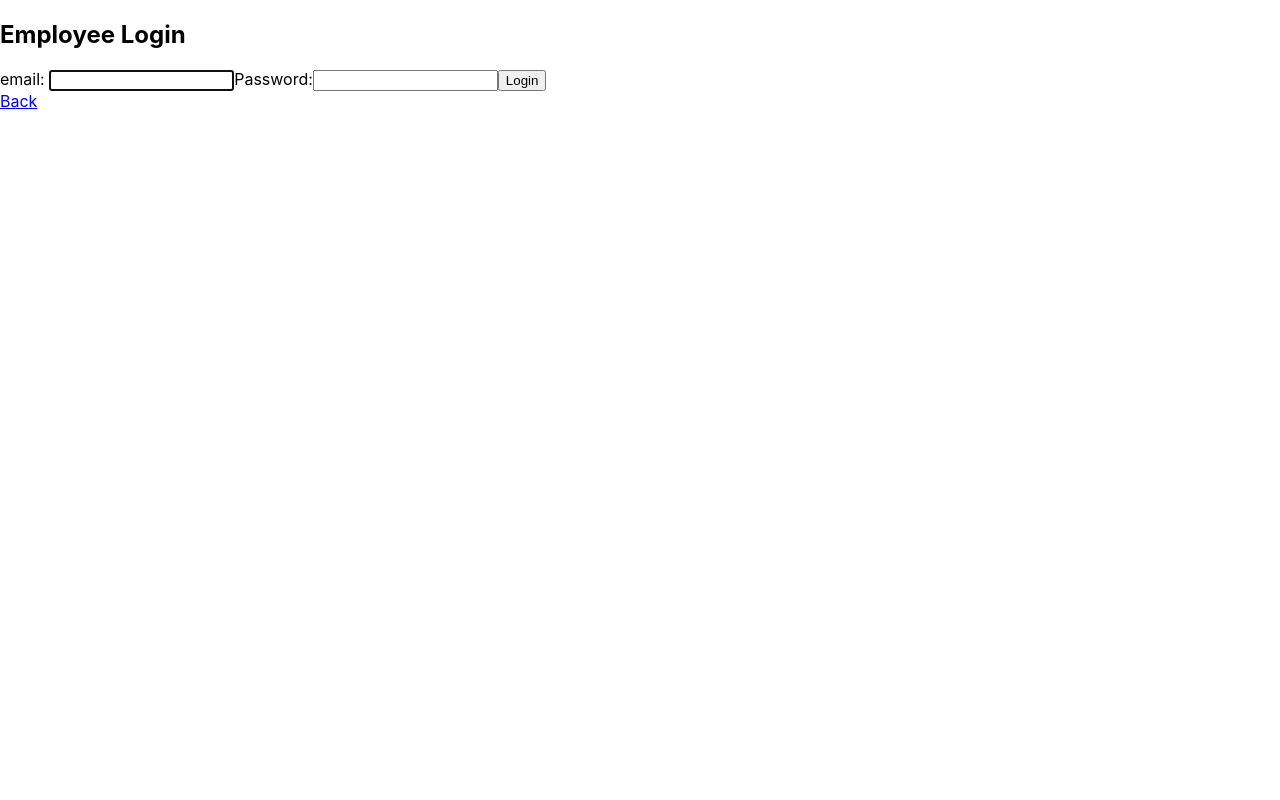
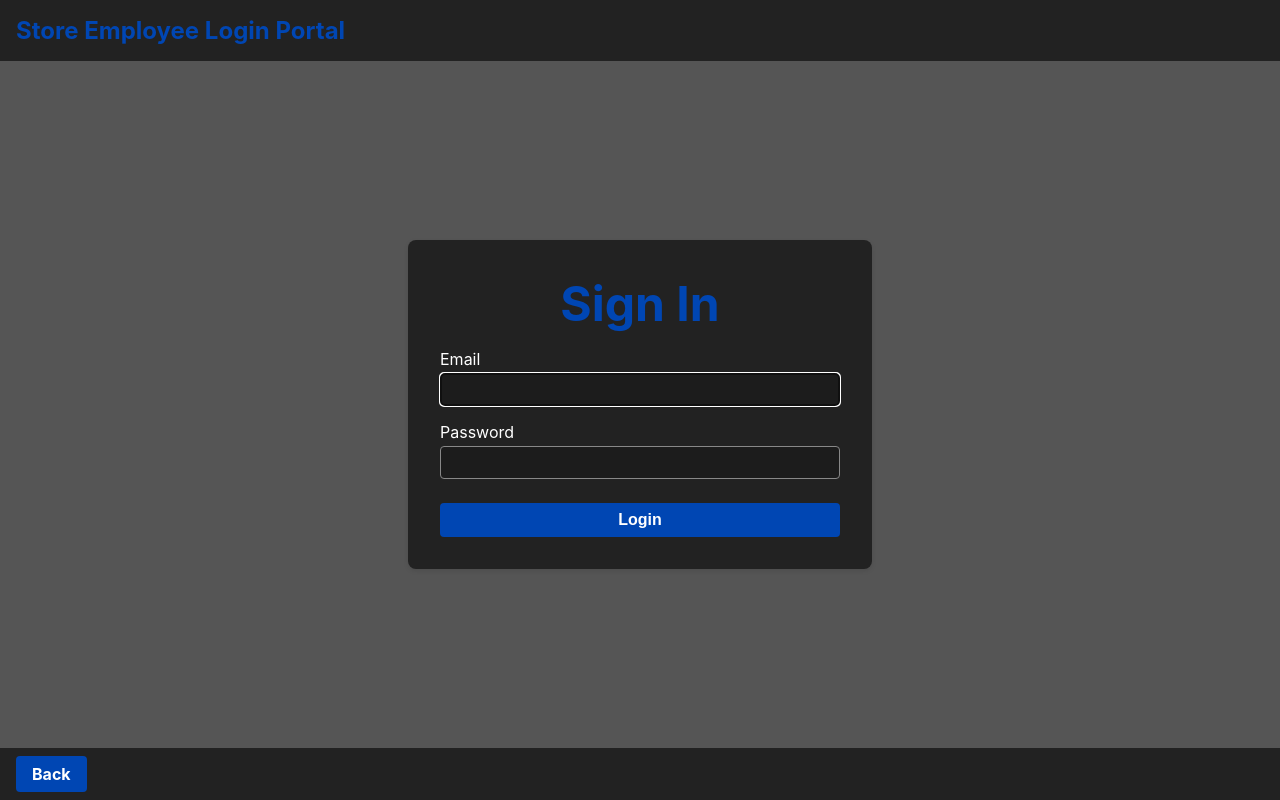
Before and after one commit to Spenner55/store-management-app, a React (Create React App) app in the folder frontend/: page /login in a window 1280 px wide. Built offline with nearby package versions, Linux system fonts and the light colour scheme.

Commit message:
added styling to existing pages

```diff
--- a/frontend/src/components/DashFooter.module.css
+++ b/frontend/src/components/DashFooter.module.css
@@ -1,6 +1,7 @@
 .dash-footer {
+    display: flex;
     background-color: #222;
     color: white;
-    text-align: center;
+    align-items: flex-end;
     padding: 1rem;
 }
--- a/frontend/src/components/DashHeader.js
+++ b/frontend/src/components/DashHeader.js
@@ -3,15 +3,15 @@ import styles from './DashHeader.module.css';
 
 const DashHeader = () => {
     return (
-        <header className={styles.dashHeader}>
-            <div className={styles.dashHeaderContainer}>
-                <Link to='/' className={styles.dashHeaderHome}>
+        <header className={styles['dash-header']}>
+            <div className={styles['dash-header__container']}>
+                <Link to='/' className={styles['dash-header__link']}>
                     <p>Logout</p>
                 </Link>
-                <Link to='/dash' className={styles.dashHeaderHome}>
+                <Link to='/dash' className={styles['dash-header__link']}>
                     <p>Home</p>
                 </Link>
-                <nav className={styles.dashHeaderNav}>
+                <nav className={styles['dash-header__nav']}>
                     {/* Navigation links can go here */}
                 </nav>
             </div>
--- a/frontend/src/components/DashHeader.module.css
+++ b/frontend/src/components/DashHeader.module.css
@@ -1,19 +1,29 @@
 .dash-header {
-    background-color: #444;
+    background-color: #0a87cfe8;
     color: white;
-    padding: 1rem;
 }
 
 .dash-header__container {
     display: flex;
-    justify-content: space-between;
-    align-items: center;
+    justify-content: flex-start;
 }
 
-.dash-header__home {
-    font-size: 1.5rem;
+.dash-header__link {
     text-decoration: none;
+    background-color: #0046b3;
     color: white;
+    padding: 0.5rem 1rem;
+    border: 1px solid black;
+    border-left: none;
+    font-weight: bold;
+    cursor: pointer;
+    font-size: 1rem;
+    transition: background-color 0.2s ease;
+    margin-top: 0.5rem;
+}
+
+.dash-header__link:hover {
+    color: gray;
 }
 
 .dash-header__nav {
--- a/frontend/src/components/DashLayout.js
+++ b/frontend/src/components/DashLayout.js
@@ -5,13 +5,13 @@ import styles from './DashLayout.module.css';
 
 const DashLayout = () => {
     return (
-        <>
+        <div className={styles['dash-layout']}>
             <DashHeader />
-            <div className={styles.dashContainer}>
+            <div className={styles['dash-container']}>
                 <Outlet />
             </div>
             <DashFooter />
-        </>
+        </div>
     );
 }
 
--- a/frontend/src/components/DashLayout.module.css
+++ b/frontend/src/components/DashLayout.module.css
@@ -1,3 +1,11 @@
+.dash-layout {
+    display: flex;
+    flex-direction: column;
+    min-height: 100vh;
+}
+
 .dash-container {
-    padding: 2rem;
+    flex-grow: 1;
+    box-sizing: border-box;
+    background-color: white;
 }
--- a/frontend/src/components/Public.js
+++ b/frontend/src/components/Public.js
@@ -3,15 +3,15 @@ import styles from './Public.module.css';
 
 const Public = () => {
     return (
-        <section className={styles.public}>
-            <header className={styles.publicHeader}>
+        <section className={styles['public']}>
+            <header className={styles['public-header']}>
                 <h1>Welcome to Store</h1>
             </header>
-            <main className={styles.publicMain}>
-                <Link className={styles.publicEmployeeLogin} to='/login'>Login</Link>
+            <main className={styles['public-main']}>
+                <Link className={styles['public-login__link']} to='/login'>Login</Link>
             </main>
-            <footer className={styles.publicFooter}>
-
+            <footer className={styles['public-footer']}>
+                footer
             </footer>
         </section>
     );
--- a/frontend/src/components/Public.module.css
+++ b/frontend/src/components/Public.module.css
@@ -1,29 +1,40 @@
 .public {
-    text-align: center;
-    padding: 2rem;
+    display: flex;
+    flex-direction: column;
+    min-height: 100vh;
+    background-color: #555;
+    color: #0046b3;
 }
 
-.public__header {
+.public-header {
     font-size: 2rem;
     font-weight: bold;
+    text-align: center;
+    background-color: #222;
 }
 
-.public__main {
+.public-main {
     margin-top: 2rem;
+    margin-bottom: 2rem;
+    flex-grow: 1;
+    text-align: center;
 }
 
-.public__employee__login {
+.public-login__link {
     text-decoration: none;
     color: white;
-    background-color: #007bff;
+    background-color: #0046b3;
     padding: 0.5rem 1rem;
     border-radius: 5px;
     display: inline-block;
 }
 
-.public__footer {
-    margin-top: 2rem;
+.public-login__link:hover {
+    background-color: #00308f;
+}
+
+.public-footer {
+    display: flex;
     background-color: #222;
     color: white;
-    padding: 1rem;
 }
--- a/frontend/src/features/auth/Home.js
+++ b/frontend/src/features/auth/Home.js
@@ -1,11 +1,16 @@
 import { Link } from 'react-router-dom';
+import styles from './Home.module.css';
 
 const Home = () => {
     const content = (
-        <section className='Home'>
-            <h1>Welcome to Employee Portal</h1>
-            <p><Link to='/dash/employees'>View list of co-workers</Link></p>
-            <p><Link to='/dash/worklogs'>View list of worklogs</Link></p>
+        <section className={styles['home']}>
+            <div className={styles['home-container']}>
+                <h1>Welcome to Employee Portal</h1>
+                <div className={styles['links']}>
+                    <Link to='/dash/employees'>View list of co-workers</Link>
+                    <Link to='/dash/worklogs'>View list of worklogs</Link>
+                </div>
+            </div>
         </section>
     )
     return content;
--- /dev/null
+++ b/frontend/src/features/auth/Home.module.css
@@ -0,0 +1,34 @@
+.home {
+    text-align: center;
+    height: 100%;
+    padding: 1rem;
+}
+
+.home-container h1 {
+    font-size: 3rem;
+}
+
+.links {
+    display: flex;
+    flex-direction: row;
+    justify-content: center;
+    gap: 1rem;
+}
+
+.links a {
+    text-decoration: none;
+    background-color: #0046b3;
+    color: white;
+    padding: 0.5rem 1rem;
+    border: none;
+    font-weight: bold;
+    cursor: pointer;
+    border-radius: 4px;
+    font-size: 1rem;
+    transition: background-color 0.2s ease;
+    margin-top: 0.5rem;
+}
+
+.home-container a:hover {
+    text-decoration: underline;
+}
--- a/frontend/src/features/auth/Login.js
+++ b/frontend/src/features/auth/Login.js
@@ -4,6 +4,8 @@ import { useNavigate, Link } from 'react-router-dom';
 import { useDispatch } from 'react-redux';
 import { setCredentials } from './authSlice';
 import { useLoginMutation } from './authApiSlice';
+
+import styles from './Login.module.css';
 
 const Login = () => {
     const errRef = useRef();
@@ -63,18 +65,20 @@ const Login = () => {
     if (isLoading) return <p>Loading...</p>
 
     const content = (
-        <section className='public'>
-            <header>
+        <section className={styles['public']}>
+            <header className={styles['public-header']}>
                 <h1>
-                    Employee Login
+                    Store Employee Login Portal
                 </h1>
             </header>
-            <main className='login'>
+            <main className={styles['main']}>
+                <div className={styles['login']}>
+                    <h1>Sign In</h1>
                     <p ref={errRef} className={errClass} aria-live='assertive' tabIndex='-1'>{errMsg}</p>
-                <form className='form' onSubmit={handleSubmit}>
-                    <label htmlFor='email'>email: </label>
+                    <form className={styles['login__form']} onSubmit={handleSubmit}>
+                        <div className={styles['form-row']}>
+                            <label htmlFor='email'>Email </label>
                             <input
-                        className='form__input'
                                 type='text'
                                 id='email'
                                 ref={userRef}
@@ -83,21 +87,23 @@ const Login = () => {
                                 autoComplete='off'
                                 required
                             />
-
-                    <label htmlFor='password'>Password:</label>
+                        </div>
+                        <div className={styles['form-row']}>
+                            <label htmlFor='password'>Password</label>
                             <input
-                        className='form__input'
                                 type='password'
                                 id='password'
                                 onChange={handlePasswordInput}
                                 value={password}
                                 required
                             />
+                        </div>
 
-                    <button className='form__submit-button'>Login</button>
+                        <button className={styles['submit-button']}>Login</button>
                     </form>
+                </div>
             </main>
-            <footer>
+            <footer className={styles['public-footer']}>
                 <Link to='/'>Back</Link>
             </footer>
         </section>
--- /dev/null
+++ b/frontend/src/features/auth/Login.module.css
@@ -0,0 +1,105 @@
+.public {
+    display: flex;
+    flex-direction: column;
+    min-height: 100vh;
+    background-color: #555;
+}
+
+.public-header {
+    padding: 1rem;
+    background-color: #222;
+    color: #0046b3;
+}
+
+.public-header h1 {
+    margin: 0rem;
+}
+
+.public-footer {
+    padding: 1rem;
+    background-color: #222;
+}
+
+.public-footer a {
+    text-decoration: none;
+    background-color: #0046b3;
+    color: white;
+    padding: 0.5rem 1rem;
+    border: none;
+    font-weight: bold;
+    cursor: pointer;
+    border-radius: 4px;
+    font-size: 1rem;
+    transition: background-color 0.2s ease;
+    margin-top: 0.5rem;
+}
+
+.public-footer a:hover {
+    background-color: #00308f;
+}
+
+.main {
+    display: flex;
+    align-items: center;
+    justify-content: center;
+    flex-grow: 1;
+}
+
+.login {
+    /* Remove the old display: flex, width: 20rem, etc. */
+    width: 400px;
+    padding: 2rem;
+    background-color: #222; /* or #fff, depending on your design */
+    border-radius: 8px;
+    box-shadow: 0 2px 5px rgba(0,0,0,0.1);
+    margin: 1rem auto;
+    text-align: center;
+}
+
+.login h1 {
+    color: #0046b3;
+    font-size: 3rem;
+    margin: 0.1rem;
+}
+
+.login__form {
+    display: flex;
+    flex-direction: column;
+}
+
+.form-row {
+    display: flex;
+    flex-direction: column; /* label above input */
+    margin-bottom: 1rem;    /* space between rows */
+    text-align: left;
+}
+
+.form-row label {
+    margin-bottom: 0.25rem;
+    color: #fff;
+}
+
+.form-row input {
+    padding: 0.5rem;
+    border: 1px solid #888;
+    background-color: #1c1c1c;
+    color: #fff;
+    border-radius: 4px;
+}
+
+.submit-button {
+    background-color: #0046b3;
+    color: white;
+    padding: 0.5rem 1rem;
+    border: none;
+    font-weight: bold;
+    cursor: pointer;
+    border-radius: 4px;
+    font-size: 1rem;
+    transition: background-color 0.2s ease;
+    margin-top: 0.5rem;
+}
+
+.submit-button:hover {
+    background-color: #00308f;
+}
```
Also changed, not shown: frontend/src/features/employee/Employee.css (added). Lines whose indentation alone changed are shown as unchanged.
